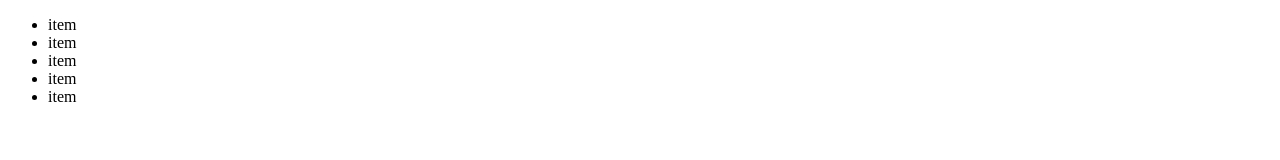
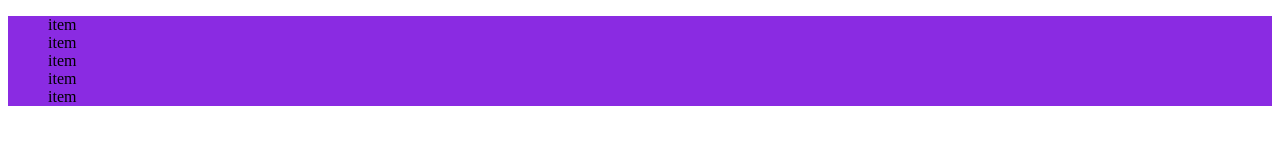
Before and after one commit to abdurahmon97v/github, a plain HTML site: page index.html in a window 1280 px wide. Drawn offline with Linux system fonts and the light colour scheme.

Commit message:
css qoshildi

```diff
--- a/index.html
+++ b/index.html
@@ -4,6 +4,7 @@
     <meta charset="UTF-8" />
     <meta http-equiv="X-UA-Compatible" content="IE=edge" />
     <meta name="viewport" content="width=device-width, initial-scale=1.0" />
+    <link rel="stylesheet" href="./main.css" />
     <title>Document</title>
   </head>
   <body>
--- /dev/null
+++ b/main.css
@@ -0,0 +1,4 @@
+ul {
+  list-style: none;
+  background-color: blueviolet;
+}
```
